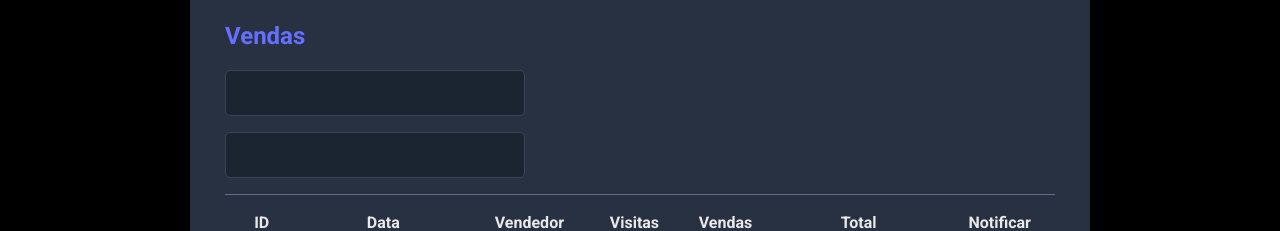
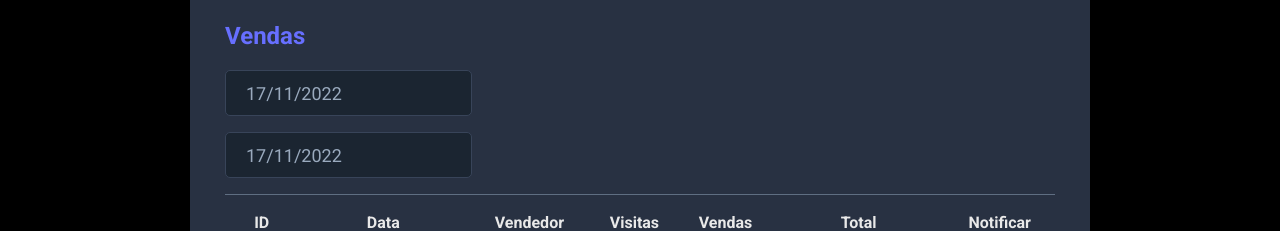
Before and after one commit to rubensra/dsmetaprojeto, a React (Vite) app in the folder frontend/: page / in a window 1280 px wide. Shown: the part 273-504 px from the top of the page. Built offline with nearby package versions, Linux system fonts and the light colour scheme.

Commit message:
Datepicker

```diff
--- a/frontend/src/components/SalesCard/index.tsx
+++ b/frontend/src/components/SalesCard/index.tsx
@@ -1,3 +1,6 @@
+import DatePicker from "react-datepicker";
+import "react-datepicker/dist/react-datepicker.css";
+
 import NotificationButton from '../NotificationButton'
 import './styles.css'
 
@@ -7,10 +10,20 @@
             <h2 className="dsmeta-sales-title">Vendas</h2>
             <div>
                 <div className="dsmeta-form-control-container">
-                    <input className="dsmeta-form-control" type="text" />
+                    <DatePicker
+                        selected={new Date()}
+                        onChange={(date: Date) => { }}
+                        className="dsmeta-form-control"
+                        dateFormat="dd/MM/yyyy"
+                    />
                 </div>
                 <div className="dsmeta-form-control-container">
-                    <input className="dsmeta-form-control" type="text" />
+                    <DatePicker
+                        selected={new Date()}
+                        onChange={(date: Date) => { }}
+                        className="dsmeta-form-control"
+                        dateFormat="dd/MM/yyyy"
+                    />
                 </div>
             </div>
             <div>
--- a/frontend/src/components/SalesCard/styles.css
+++ b/frontend/src/components/SalesCard/styles.css
@@ -96,6 +96,3 @@
         display: table-cell;
     }
 }
-Footer
-© 2022 GitHub, Inc.
-Footer navigation
```
